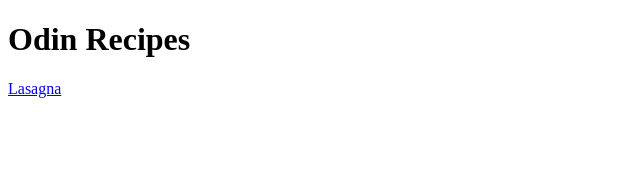
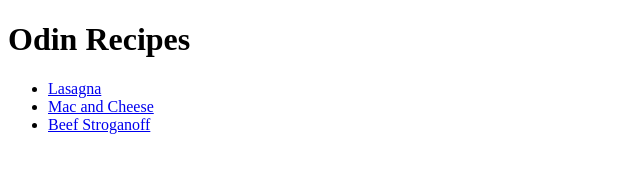
Before and after one commit to ingalclarence2004/odin-recipes, a plain HTML site: page index.html in a window 1280 px wide. Shown: the whole page, without its empty margins (0-640 px from the left). Drawn offline with Linux system fonts and the light colour scheme.

Commit message:
Add links to all recipes

```diff
--- a/index.html
+++ b/index.html
@@ -7,6 +7,10 @@
 </head>
 <body>
     <h1>Odin Recipes</h1>
-    <a href="./recipes/lasagna.html">Lasagna</a>
+    <ul>
+        <li><a href="./recipes/lasagna.html">Lasagna</a></li>
+        <li><a href="./recipes/mac_and_cheese.html">Mac and Cheese</a></li>
+        <li><a href="./recipes/beef_stroganoff.html">Beef Stroganoff</a></li>
+    </ul>
 </body>
 </html>
```
